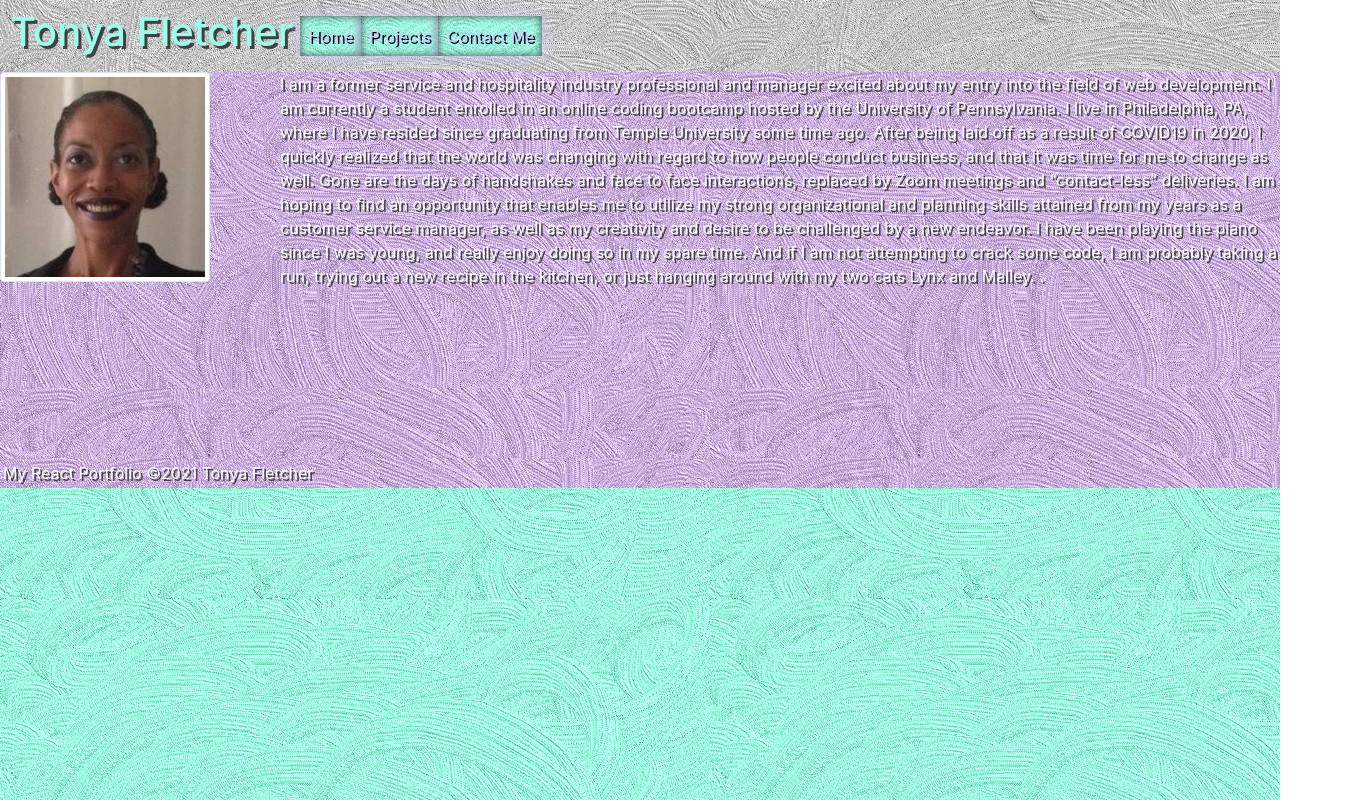
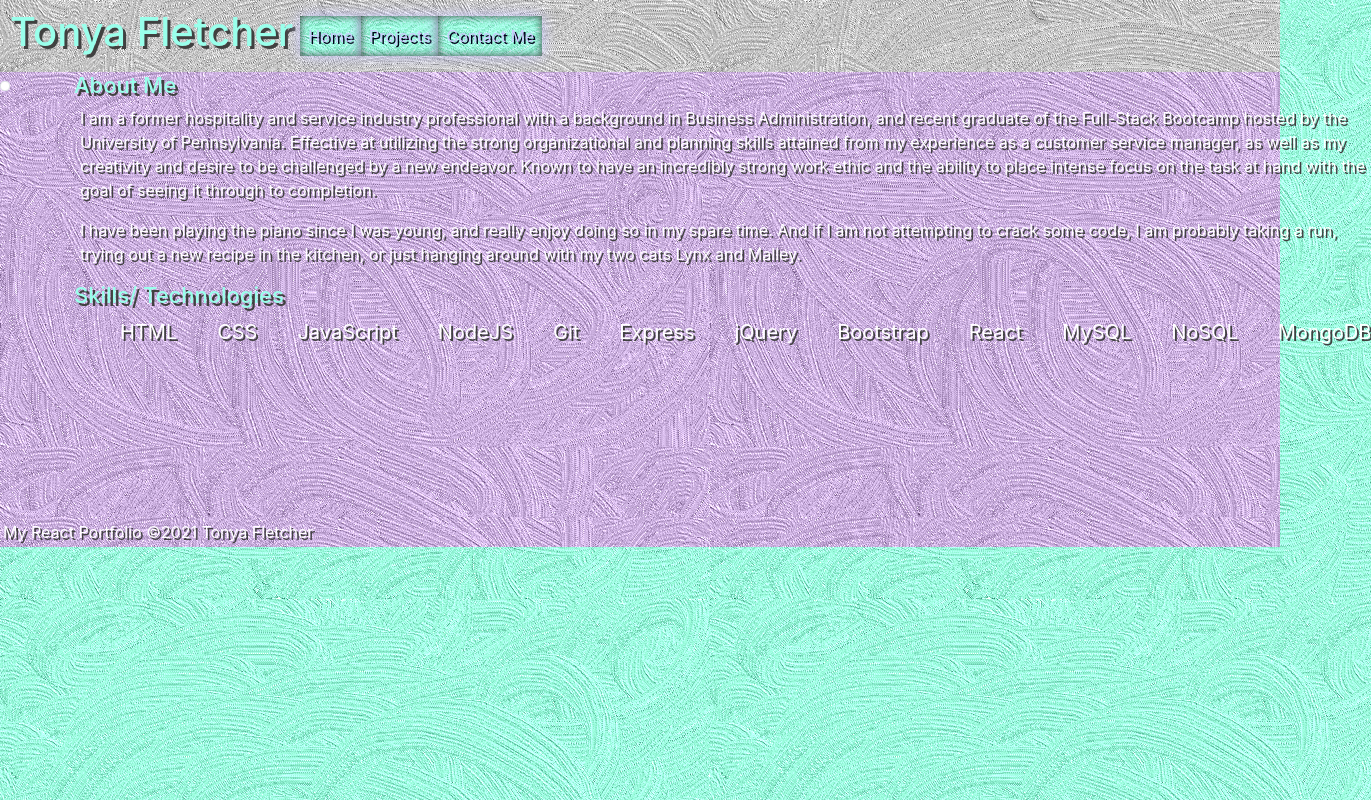
Before and after one commit to tfletch3018/React-Portfolio, a React (Create React App) app: page / in a window 1280 px wide. Shown: the whole page, 1371 px wide, since content can reach past the window. Built offline with nearby package versions, Linux system fonts and the light colour scheme.

Commit message:
add skills

```diff
--- a/src/index.css
+++ b/src/index.css
@@ -65,7 +65,6 @@ code {
     text-shadow: 2px 2px var(--blackorchid);
     background-image: url("./images/background.png");
     box-shadow: inset 0px 0px 8px var(--smoke), 0 0 15px var(--orchid);
-
 }
 
 h1 {
@@ -90,6 +89,7 @@ h4 {
 .media-body {
 padding: 0px 0px 0px 70px;
 }
+
 .container-fluid-work {
   width: 100%;
   padding-right: 29px;
@@ -117,15 +117,27 @@ padding: 0px 0px 0px 70px;
       color: var(--orchid);
       background-image: url("./images/background2.png");
       box-shadow: inset 0px 0px 8px var(--smoke), 0 0 15px var(--orchid);
-  }
+}
 
-  .links {
+.links {
     color: var(--orchid);
     text-shadow: 1px 1px var(--pale);
-  }
+}
 
-  .links:hover {
+.links:hover {
     color: var(--mint);
     text-shadow: 1px 1px var(--pale);
+}
 
-  }
+.home {
+  font-size: 22px;
+  color: var(--mint);
+  text-shadow: 3px 3px var(--smoke);
+}
+
+.skills {
+  display: inline;
+  color: var(--pale);
+  text-shadow: 2px 2px var(--smoke);
+  font-size: 20px;
+}
--- a/src/pages/Home.js
+++ b/src/pages/Home.js
@@ -6,33 +6,47 @@ function Home() {
     <div>
       <div className="media">
         <div className="media-left">
-        <img src={profileImage} className="media-object img-thumbnail"  alt="" />
+          <img src={profileImage} className="media-object img-thumbnail" alt="" />
         </div>
         <div className="media-body">
           <div>
 
           </div>
-        <div className="about">I am a former service and hospitality industry professional and manager excited about my entry into the field
-          of web development. I am currently a student enrolled in an online coding bootcamp hosted by the University of
-          Pennsylvania. I live in Philadelphia, PA, where I have resided since graduating from Temple University some
-          time ago. After being laid off as a result of COVID19 in 2020, I quickly realized that the world was changing
-          with regard to how people conduct business, and that it was time for me to change as well. Gone are the days
-          of handshakes and face to face interactions, replaced by Zoom meetings and “contact-less” deliveries. I am
-          hoping to find an opportunity that enables me to utilize my strong organizational and planning skills attained
-          from my years as a customer service manager, as well as my creativity and desire to be challenged by a new
-          endeavor.
+          <div className="about">
+            <h1 className="home">About Me</h1>
+            <p className="about-me">
+              I am a former hospitality and service industry professional with a background in Business Administration, and
+              recent graduate of the Full-Stack Bootcamp hosted by the University of Pennsylvania. Effective at utilizing
+              the strong organizational and planning skills attained from my experience as a customer service manager, as well as
+              my creativity and desire to be challenged by a new endeavor.  Known to have an incredibly strong work ethic and the
+              ability to place intense focus on the task at hand with the goal of seeing it through to completion.
+          </p>
+            <p className="about-me">
               I have been playing the piano since I was young, and really enjoy doing so in my spare time. And if I am not
               attempting to crack some code, I am probably taking a run, trying out a new recipe in the kitchen, or just
               hanging around with my two cats Lynx and Malley.
-          .</div>
+          </p>
+          </div>
+
+          <div className="about">
+            <h1 className="home">Skills/ Technologies</h1>
+            <ul className="skills">HTML</ul>
+            <ul className="skills">CSS</ul>
+            <ul className="skills">JavaScript</ul>
+            <ul className="skills">NodeJS</ul>
+            <ul className="skills">Git</ul>
+            <ul className="skills">Express</ul>
+            <ul className="skills">jQuery</ul>
+            <ul className="skills">Bootstrap</ul>
+            <ul className="skills">React</ul>
+            <ul className="skills">MySQL</ul>
+            <ul className="skills">NoSQL</ul>
+            <ul className="skills">MongoDB</ul>
+          </div>
+        </div>
       </div>
     </div>
 
-
-
-
-
-    </div>
   );
 }
 
```
Lines whose indentation alone changed are shown as unchanged.
